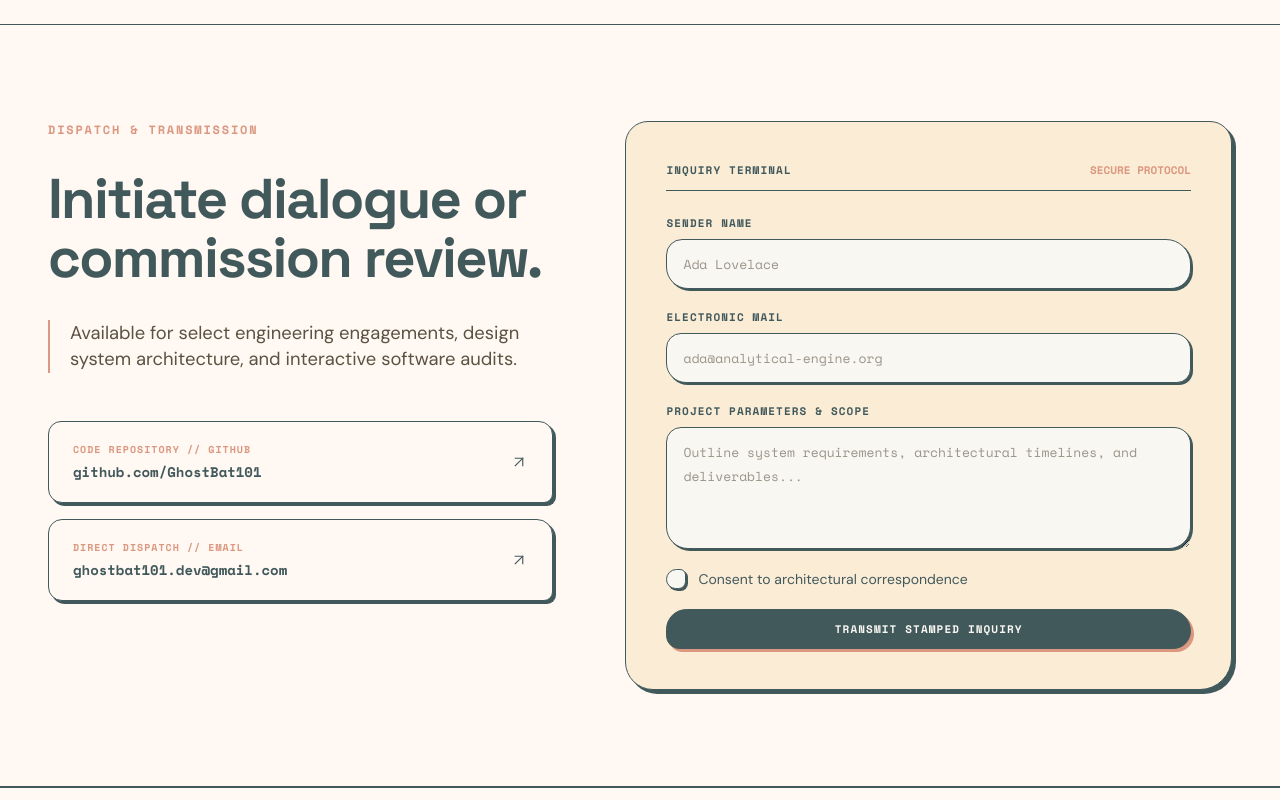
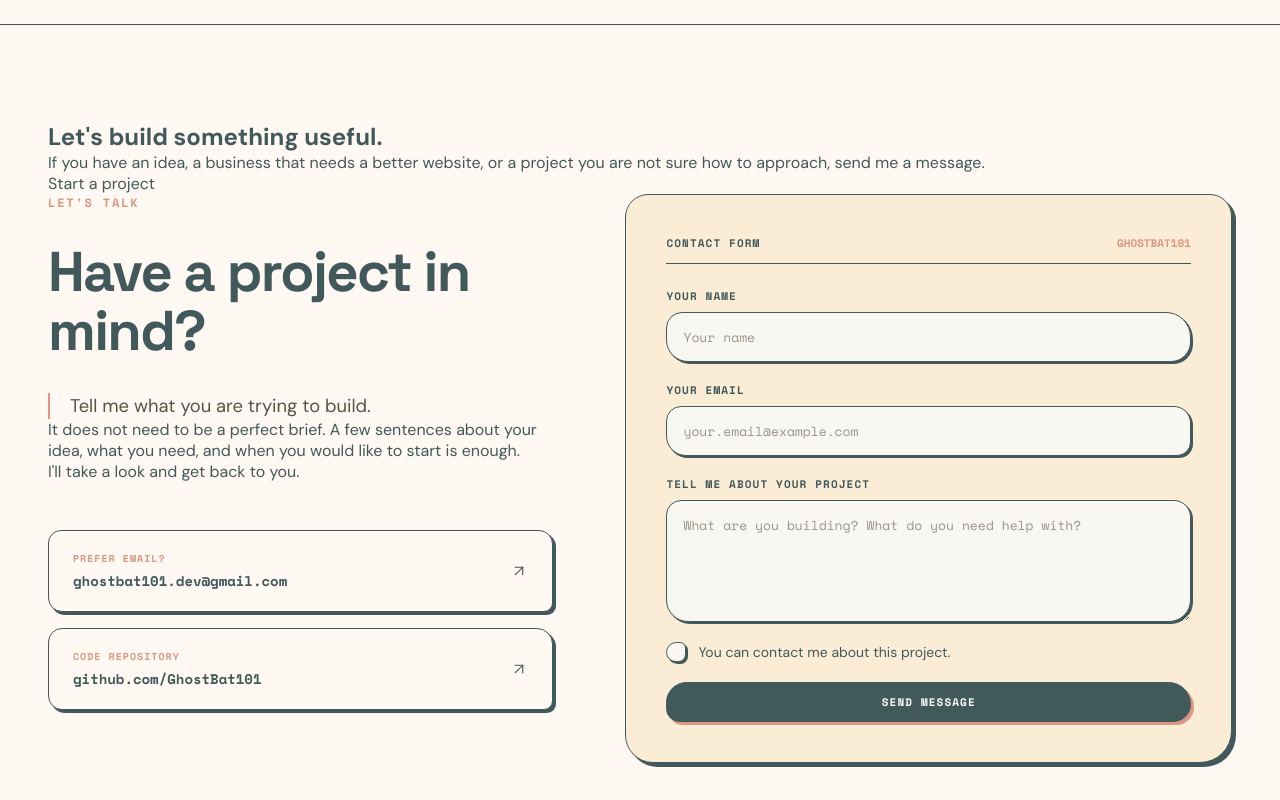
Before and after one commit to GhostBat101/portfolio, a React (Vite) app: page / in a window 1280 px wide. Shown: the part 6360-7160 px from the top of the page. Built offline with nearby package versions, Linux system fonts and the light colour scheme.

Commit message:
feat(contact): update ContactSection copy to match GhostBat101 copywrite specs

```diff
--- a/src/components/sections/ContactSection.tsx
+++ b/src/components/sections/ContactSection.tsx
@@ -1,5 +1,5 @@
 /**
- * ContactSection: Stamped inquiry dispatch terminal with form validation and direct links.
+ * ContactSection: Contact form, direct communication channels, and final project call-to-action.
  * Communicates with: ContactSection.module.css, Input.tsx, Checkbox.tsx, Button.tsx, and CustomIcons.tsx.
  */
 import React, { useState } from 'react';
@@ -18,14 +18,14 @@ interface DirectChannel {
 
 const DIRECT_CHANNELS: readonly DirectChannel[] = [
   {
-    label: 'CODE REPOSITORY // GITHUB',
+    label: 'Prefer email?',
+    value: 'ghostbat101.dev@gmail.com',
+    href: 'mailto:ghostbat101.dev@gmail.com',
+  },
+  {
+    label: 'Code repository',
     value: 'github.com/GhostBat101',
     href: 'https://github.com/GhostBat101',
-  },
-  {
-    label: 'DIRECT DISPATCH // EMAIL',
-    value: 'ghostbat101.dev@gmail.com',
-    href: 'mailto:ghostbat101.dev@gmail.com',
   },
 ];
 
@@ -38,6 +38,8 @@ export const ContactSection: React.FC = () => {
   });
   const [submitted, setSubmitted] = useState(false);
 
+  const ctaRadius = getAsymmetricRadius('contact-cta-banner', 'large');
+  const ctaBtnRadius = getAsymmetricRadius('contact-cta-btn', 'medium');
   const formRadius = getAsymmetricRadius('contact-form-plate', 'large');
   const confirmRadius = getAsymmetricRadius('contact-confirm-plate', 'medium');
 
@@ -54,17 +56,51 @@ export const ContactSection: React.FC = () => {
     setSubmitted(false);
   };
 
+  const handleStartProject = (e: React.MouseEvent<HTMLAnchorElement>) => {
+    e.preventDefault();
+    const targetElement = document.getElementById('contact-form');
+    if (targetElement) {
+      targetElement.scrollIntoView({ behavior: 'smooth' });
+    }
+  };
+
   return (
     <section id="contact" className={styles.contact}>
-      <div className={`container ${styles.grid}`}>
+      <div className="container">
+        <div className={styles.ctaBanner} style={{ borderRadius: ctaRadius }}>
+          <div className={styles.ctaContent}>
+            <h2 className={styles.ctaHeading}>Let's build something useful.</h2>
+            <p className={styles.ctaCopy}>
+              If you have an idea, a business that needs a better website, or a project you are not sure how to approach, send me a message.
+            </p>
+          </div>
+          <a
+            href="#contact-form"
+            onClick={handleStartProject}
+            className={styles.ctaButton}
+            style={{ borderRadius: ctaBtnRadius }}
+          >
+            Start a project
+          </a>
+        </div>
+
+        <div id="contact-form" className={styles.grid}>
           <div className={styles.channelCol}>
-          <span className={styles.kicker}>DISPATCH & TRANSMISSION</span>
+            <span className={styles.kicker}>LET'S TALK</span>
 
-          <h2 className={styles.title}>Initiate dialogue or commission review.</h2>
+            <h2 className={styles.title}>Have a project in mind?</h2>
 
+            <div className={styles.statementGroup}>
               <p className={styles.statement}>
-            Available for select engineering engagements, design system architecture, and interactive software audits.
+                Tell me what you are trying to build.
               </p>
+              <p className={styles.statementSecondary}>
+                It does not need to be a perfect brief. A few sentences about your idea, what you need, and when you would like to start is enough.
+              </p>
+              <p className={styles.statementSecondary}>
+                I'll take a look and get back to you.
+              </p>
+            </div>
 
             <div className={styles.channelsList}>
               {DIRECT_CHANNELS.map((channel, index) => {
@@ -92,27 +128,27 @@ export const ContactSection: React.FC = () => {
 
           <div className={styles.formCard} style={{ borderRadius: formRadius }}>
             <div className={styles.formHeader}>
-            <span className={styles.formTitle}>INQUIRY TERMINAL</span>
-            <span className={styles.formBadge}>SECURE PROTOCOL</span>
+              <span className={styles.formTitle}>CONTACT FORM</span>
+              <span className={styles.formBadge}>GHOSTBAT101</span>
             </div>
 
             {submitted ? (
               <div className={styles.confirmationBox} style={{ borderRadius: confirmRadius }}>
-              <h3 className={styles.confirmationTitle}>Transmission Recorded</h3>
+                <h3 className={styles.confirmationTitle}>Thanks for reaching out.</h3>
                 <p className={styles.confirmationText}>
-                Your inquiry has been stamped and logged. GhostBat101 will respond promptly.
+                  I've received your message and will get back to you soon.
                 </p>
                 <div>
                   <Button variant="secondary" onClick={handleReset} seed="contact-reset">
-                  Dispatch Another Transmission
+                    Send another message
                   </Button>
                 </div>
               </div>
             ) : (
               <form className={styles.form} onSubmit={handleSubmit}>
                 <Input
-                label="Sender Name"
-                placeholder="Ada Lovelace"
+                  label="Your name"
+                  placeholder="Your name"
                   required
                   value={formData.name}
                   onChange={(e) => setFormData({ ...formData, name: e.target.value })}
@@ -120,9 +156,9 @@ export const ContactSection: React.FC = () => {
                 />
 
                 <Input
-                label="Electronic Mail"
+                  label="Your email"
                   type="email"
-                placeholder="ada@analytical-engine.org"
+                  placeholder="your.email@example.com"
                   required
                   value={formData.email}
                   onChange={(e) => setFormData({ ...formData, email: e.target.value })}
@@ -130,8 +166,8 @@ export const ContactSection: React.FC = () => {
                 />
 
                 <Input
-                label="Project Parameters & Scope"
-                placeholder="Outline system requirements, architectural timelines, and deliverables..."
+                  label="Tell me about your project"
+                  placeholder="What are you building? What do you need help with?"
                   multiline
                   rows={4}
                   required
@@ -141,19 +177,20 @@ export const ContactSection: React.FC = () => {
                 />
 
                 <Checkbox
-                label="Consent to architectural correspondence"
+                  label="You can contact me about this project."
                   checked={formData.consent}
                   onChange={(checked) => setFormData({ ...formData, consent: checked })}
                   seed="check-consent"
                 />
 
                 <Button variant="primary" type="submit" seed="contact-submit">
-                Transmit Stamped Inquiry
+                  Send message
                 </Button>
               </form>
             )}
           </div>
         </div>
+      </div>
     </section>
   );
 };
```
Lines whose indentation alone changed are shown as unchanged.
